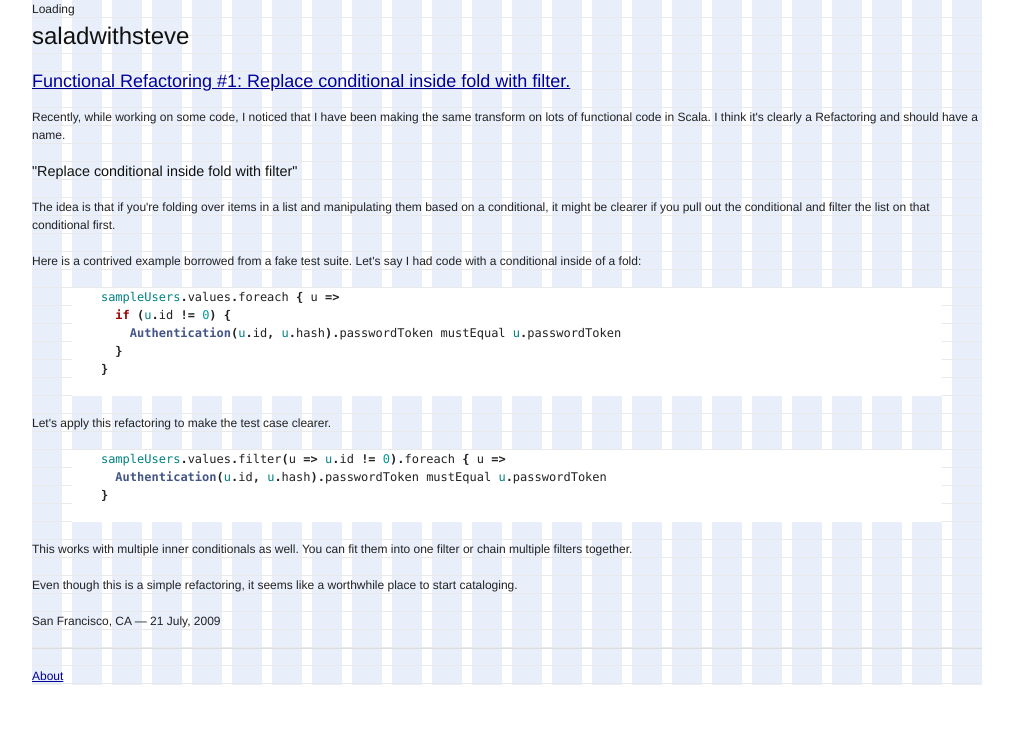
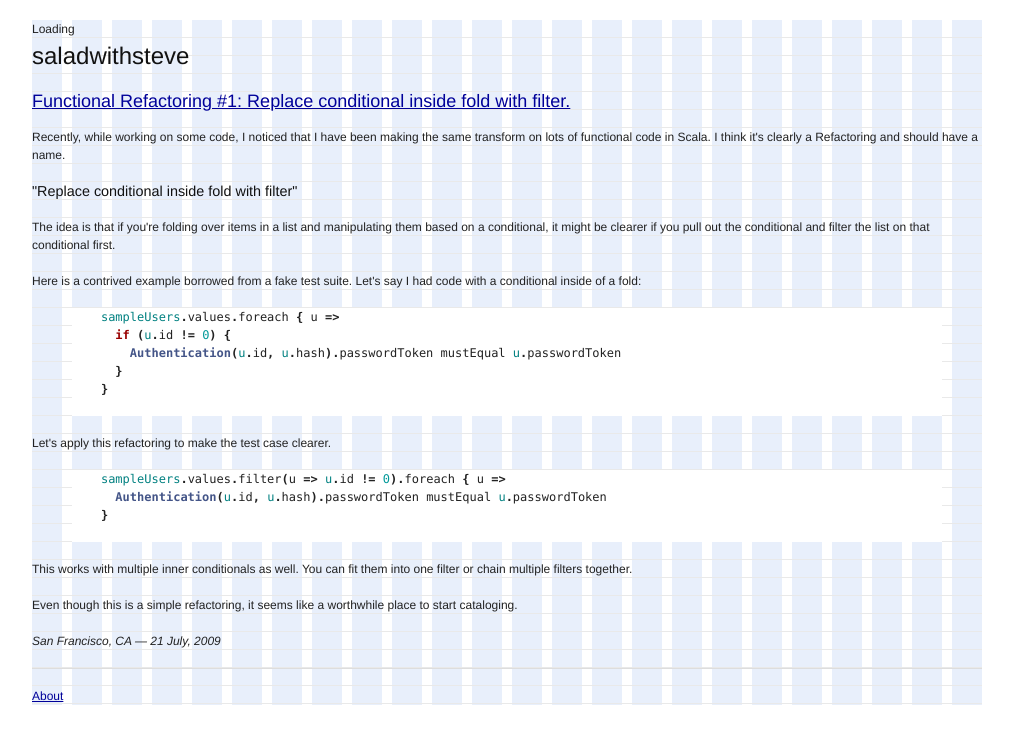
Before and after one commit to stevej/saladwithsteve, a Jekyll site: the page built from index.html, in a window 1280 px wide. Shown: the top 744 px of the page, without its empty margins (133-1146 px from the left). Built offline with Jekyll 4.4.1, drawn with Linux system fonts in a browser that asks for light colours; comment, search, counter and statistics services are not loaded.

Commit message:
getting this party started with some CSS customizations.

```diff
--- a/css/main.css
+++ b/css/main.css
@@ -1,4 +1,3 @@
-body {
-    font-family: Trebuchet MS, monospace
-    width: 80pt
-}
+title { color:#C13100; }
+body { margin:20px 0; }
+p.signoff {  font-style: italic;}
```
